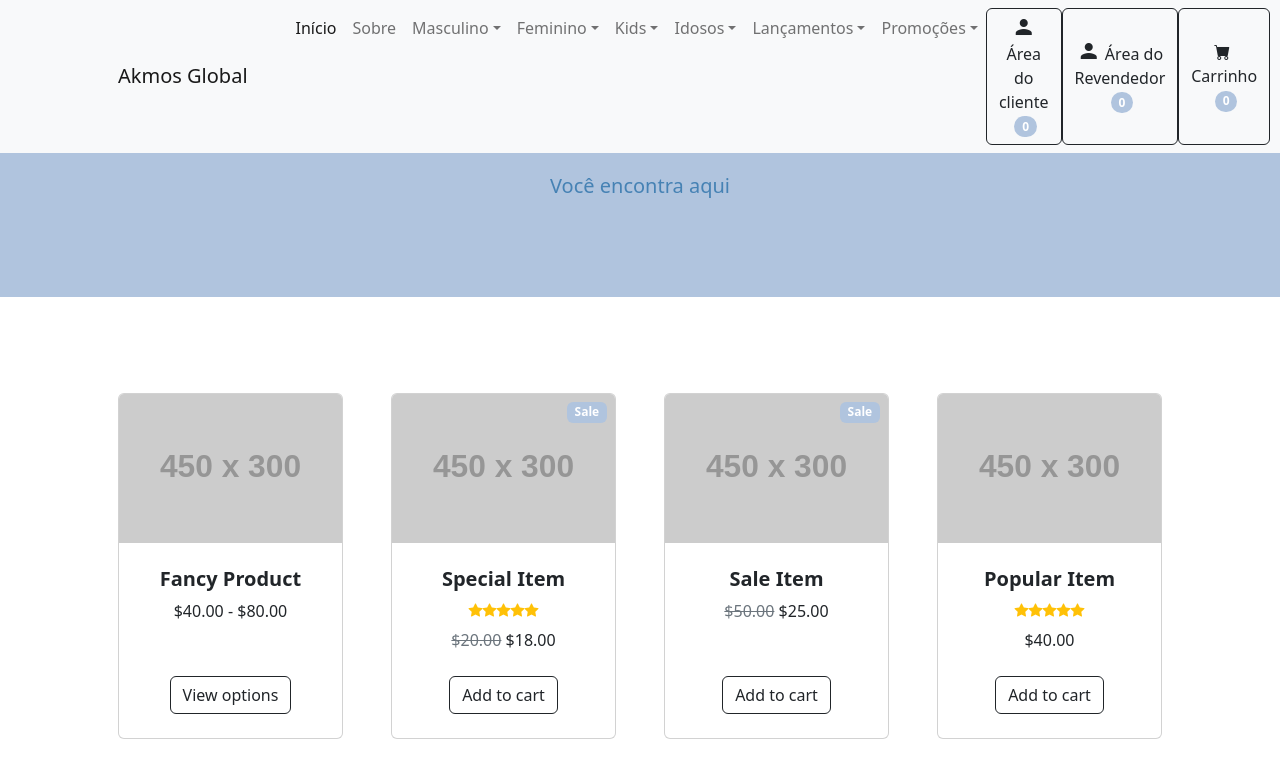
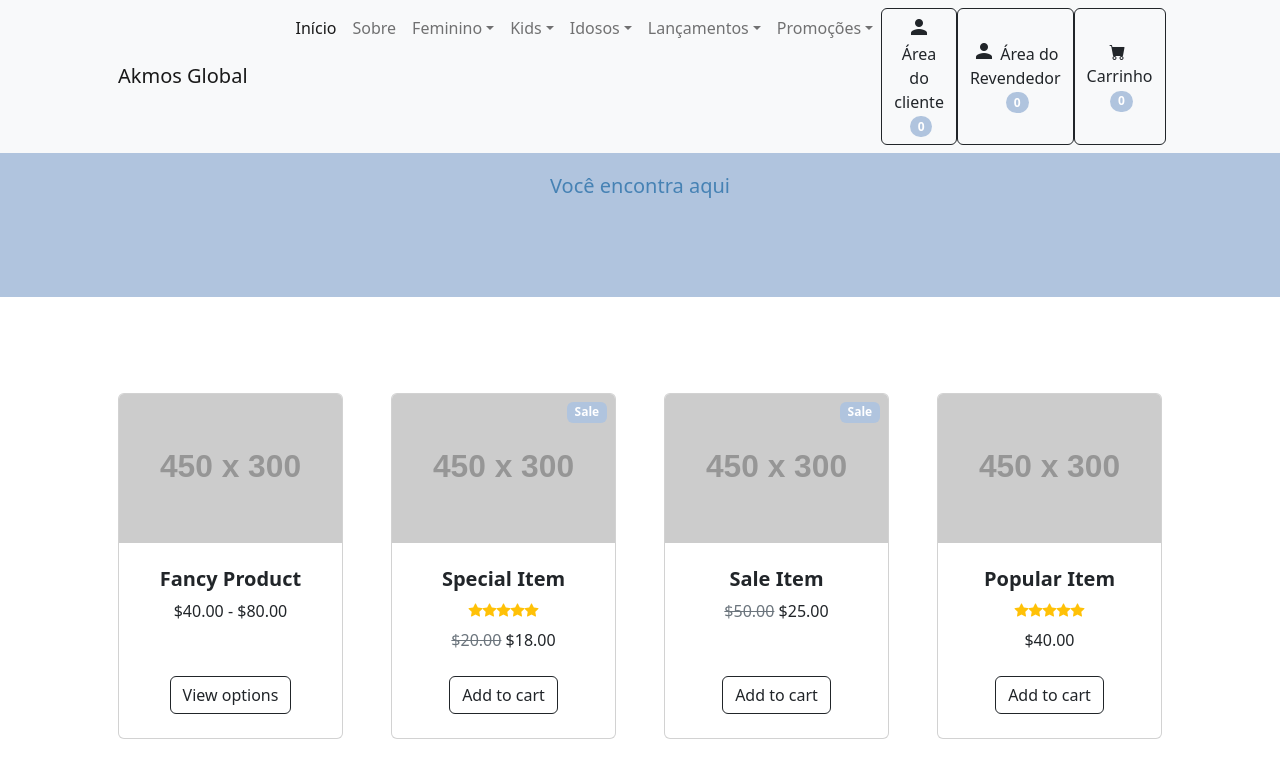
Before and after one commit to Jhonysc43/akmos, a plain HTML site: page index.html in a window 1280 px wide. Shown: the top 784 px of the page. Drawn offline with nearby package versions, Linux system fonts and the light colour scheme; placeholder pictures from the web are drawn by us.

Commit message:
Update index.html

```diff
--- a/index.html
+++ b/index.html
@@ -29,7 +29,7 @@
                         <li class="nav-item"><a class="nav-link active" aria-current="page" href="#!">Início</a></li>
                         <li class="nav-item"><a class="nav-link" href="#!">Sobre</a></li>
                         <li class="nav-item dropdown">
-                            <li><a class="nav-link dropdown-toggle" id="navbarDropdown" href="#" role="button" data-bs-toggle="dropdown" aria-expanded="false">Masculino</a>
+                            <li class="dropdown-menu" aria-labelledby="navbarDropdown"><a class="nav-link dropdown-toggle" id="navbarDropdown" href="#" role="button" data-bs-toggle="dropdown" aria-expanded="false">Masculino</a>
                             <ul class="dropdown-menu" aria-labelledby="navbarDropdown">
                                 <li><a class="dropdown-item" href="#!"><strong>Todos os produtos</strong></a></li>
                                 <li><hr class="dropdown-divider" /></li>
```
